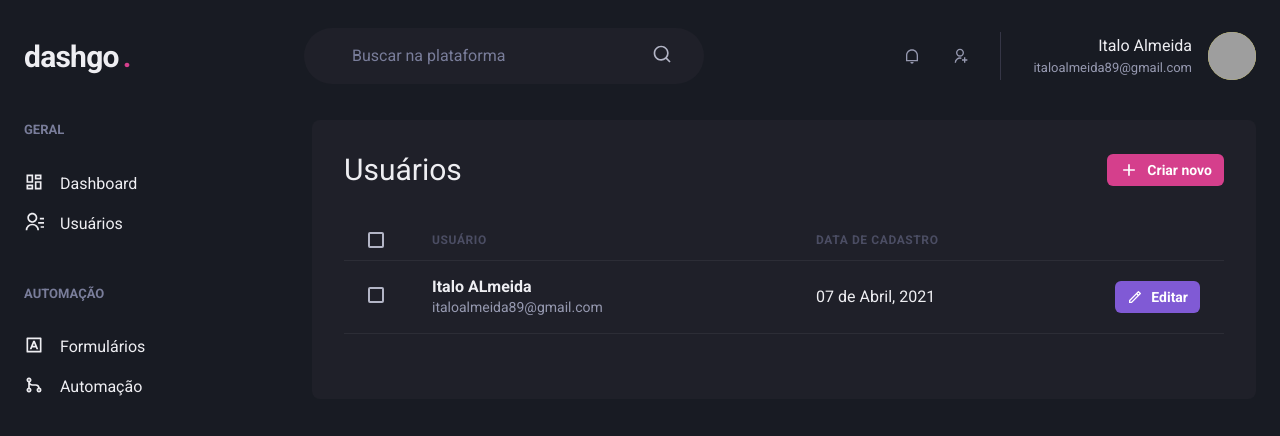
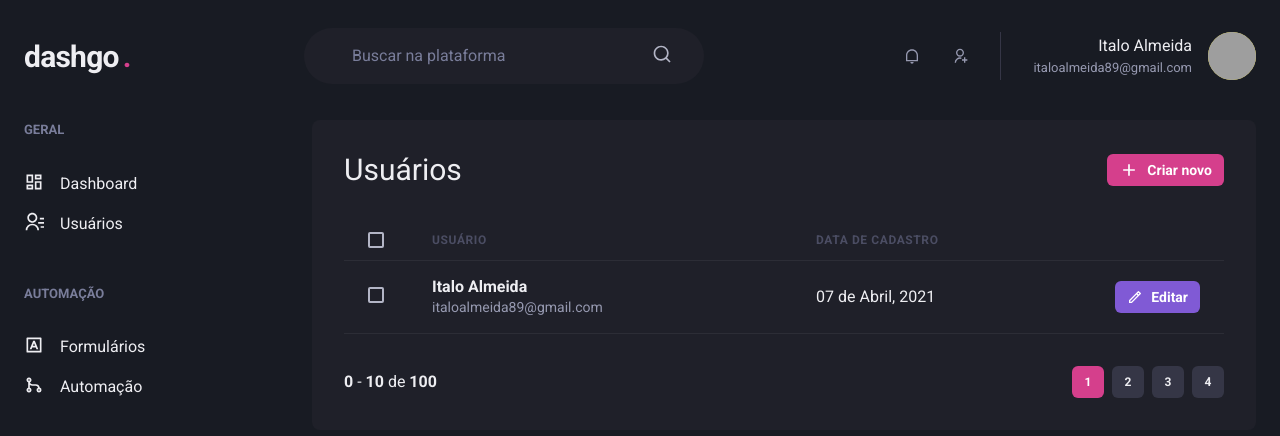
Before and after one commit to italoalmeida89/ignite-dashgo, a Next.js app: page /users in a window 1280 px wide. Shown: the top 436 px of the page. Built offline with nearby package versions, Linux system fonts and the light colour scheme; grey boxes are pictures that could not be loaded.

Commit message:
add layout for pagination component

```diff
--- /dev/null
+++ b/src/components/Pagination.tsx
@@ -0,0 +1,66 @@
+import { Stack, Button, Box } from "@chakra-ui/react";
+
+export function Pagination() {
+  return (
+    <Stack
+      direction="row"
+      mt="8"
+      justify="space-between"
+      align="center"
+      spacing="6"
+    >
+      <Box>
+        <strong>0</strong> - <strong>10</strong> de <strong>100</strong>
+      </Box>
+      <Stack direction="row" spacing="2">
+        <Button
+          size="sm"
+          fontSize="xs"
+          width="4"
+          colorScheme="pink"
+          disabled
+          _disabled={{
+            bg: 'pink.500',
+            cursor: 'default',
+          }}
+        >
+          1
+      </Button>
+        <Button
+          size="sm"
+          fontSize="xs"
+          width="4"
+          bg="gray.700"
+          _hover={{
+            bg: "gray.500"
+          }}
+        >
+          2
+      </Button>
+        <Button
+          size="sm"
+          fontSize="xs"
+          width="4"
+          bg="gray.700"
+          _hover={{
+            bg: "gray.500"
+          }}
+        >
+          3
+      </Button>
+        <Button
+          size="sm"
+          fontSize="xs"
+          width="4"
+          bg="gray.700"
+          _hover={{
+            bg: "gray.500"
+          }}
+        >
+          4
+    </Button>
+
+      </Stack>
+    </Stack>
+  );
+}
--- a/src/pages/users/index.tsx
+++ b/src/pages/users/index.tsx
@@ -1,6 +1,7 @@
 import { Box, Button, Flex, Heading, Icon, Table, Th, Thead, Tr, Checkbox, Tbody, Td, Text } from "@chakra-ui/react";
 import { RiAddLine, RiPencilLine } from "react-icons/ri";
 import { Header } from "../../components/Header";
+import { Pagination } from "../../components/Pagination";
 import { Sidebar } from "../../components/Sidebar";
 
 export default function UserList() {
@@ -45,7 +46,7 @@
                 </Td>
                 <Td>
                   <Box>
-                    <Text fontWeight="bold">Italo ALmeida</Text>
+                    <Text fontWeight="bold">Italo Almeida</Text>
                     <Text fontSize="sm" color="gray.300">italoalmeida89@gmail.com</Text>
                   </Box>
                 </Td>
@@ -66,6 +67,8 @@
 
           </Table>
 
+          <Pagination />
+
         </Box>
       </Flex>
     </Box>
```
